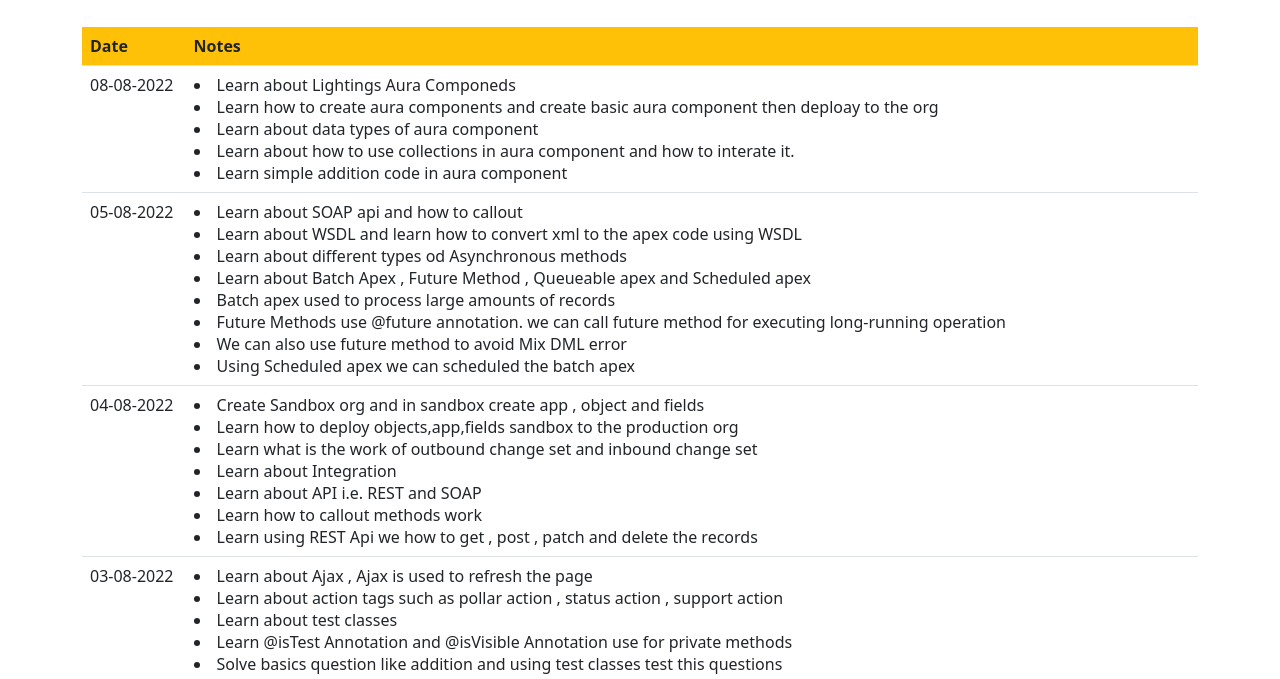
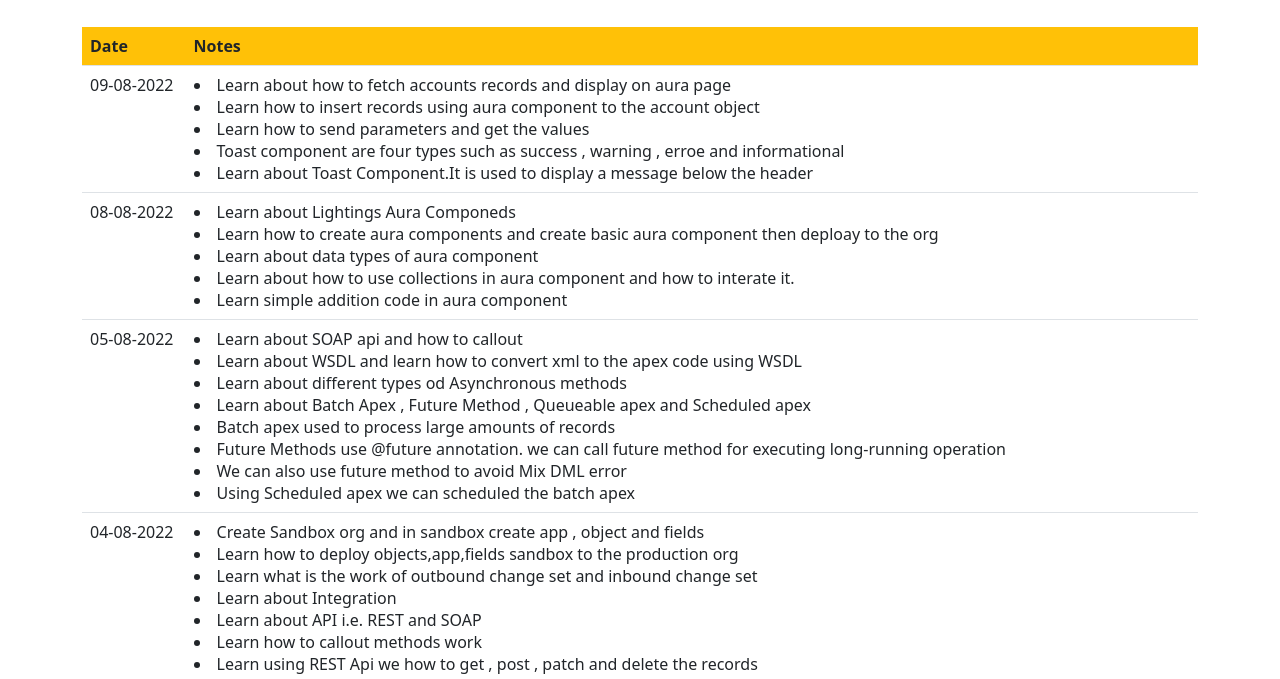
Before and after one commit to lucky-mrk/lucky-mrk.github.io, a plain HTML site: page Journal.html in a window 1280 px wide. Shown: the part 53-732 px from the top of the page. Drawn offline with nearby package versions, Linux system fonts and the light colour scheme.

Commit message:
Add files via upload

```diff
--- a/Journal.html
+++ b/Journal.html
@@ -17,6 +17,18 @@
 				</tr>
 			</thead>
 			<tbody>
+			<tr>
+				<td>09-08-2022</td>
+				<td>
+
+				     <li>Learn about how to fetch accounts records and display on aura page</li>
+					<li>Learn how to insert records using aura component to the account object</li>
+					<li>Learn how to send parameters and get the values</li>
+					<li>Toast component are four types such as success , warning , erroe and informational</li>
+					<li>Learn about Toast Component.It is used to display a message below the header</li>
+
+				</td>
+			</tr>
 			<tr>
 				<td>08-08-2022</td>
 				<td>
```
